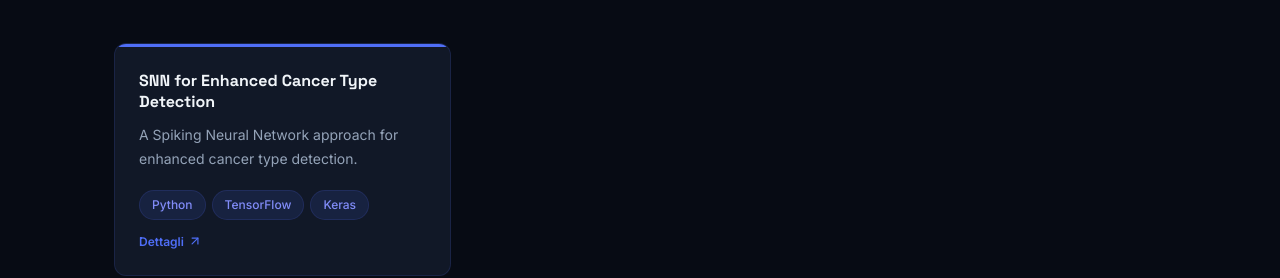
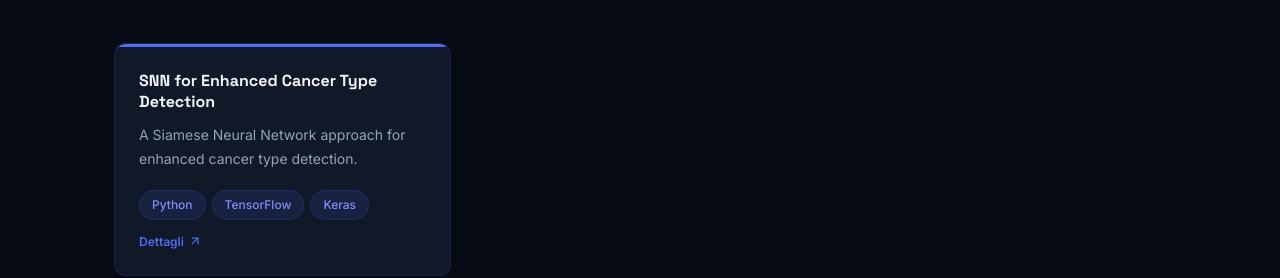
Before and after one commit to ManuelRix-11/PortFolio, a React (Vite) app: page / in a window 1280 px wide. Shown: the part 3840-4118 px from the top of the page. Built offline with nearby package versions, Linux system fonts and the light colour scheme.

Commit message:
[Fix] SNN

```diff
--- a/src/data/projects.js
+++ b/src/data/projects.js
@@ -3,8 +3,8 @@ export const projects = [
   {
     id: 1,
     title: 'SNN for Enhanced Cancer Type Detection',
-    shortDesc: 'A Spiking Neural Network approach for enhanced cancer type detection.',
-    fullDesc: 'A research-oriented project focused on using Spiking Neural Networks (SNNs) to improve the detection and classification of various cancer types.',
+    shortDesc: 'A Siamese Neural Network approach for enhanced cancer type detection.',
+    fullDesc: 'A research-oriented project focused on using Siamese Neural Networks (SNNs) to improve the detection and classification of various cancer types.',
     tags: ['Python', 'TensorFlow', 'Keras', 'SNN', 'Healthcare'],
     github: '#',
     demo: null,
```
